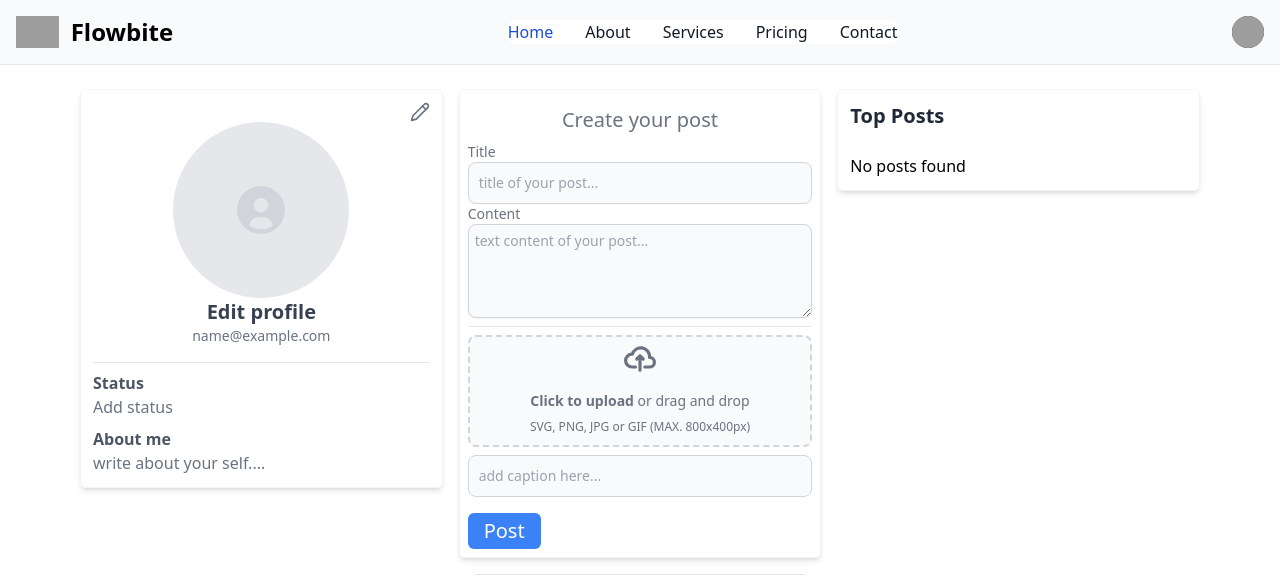
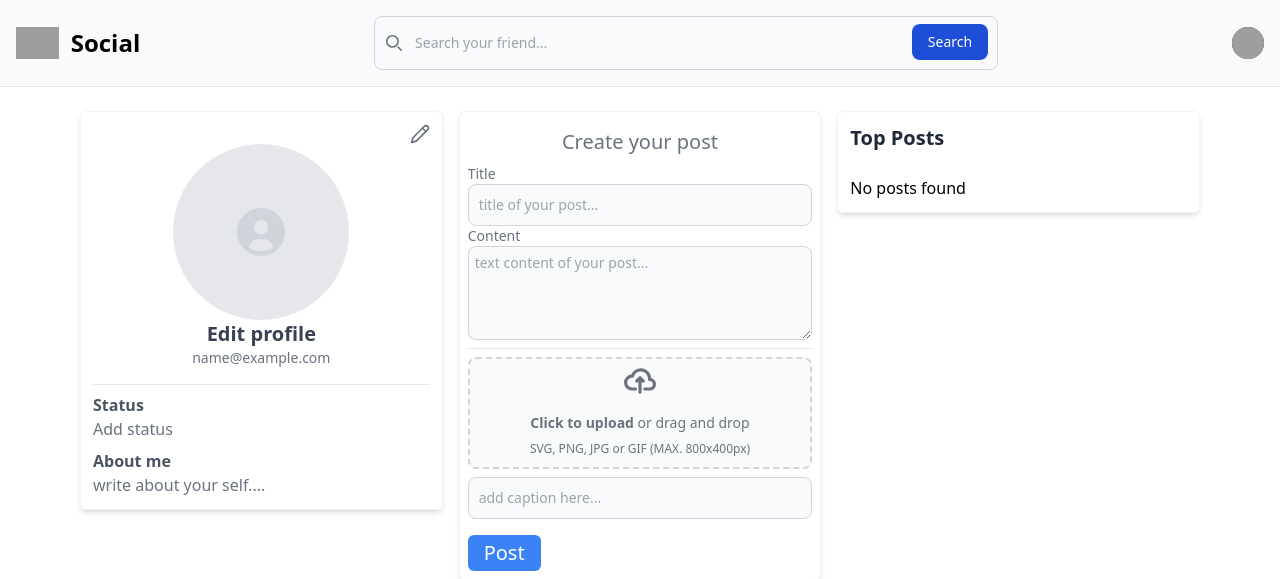
Before and after one commit to Shobhit-Mishra-02/Social-media-app, a Django app: page /social/home/ in a window 1280 px wide. Shown: the top 579 px of the page. Run offline with Django 4.2, Linux system fonts and the light colour scheme; the visitor is signed in with stand-in values (Sample User, id 1); data that the repository does not hold is empty; some libraries are stand-ins or nearby versions; grey boxes are pictures that could not be loaded.

Commit message:
added controller for user search

```diff
--- a/ajax/serializers.py
+++ b/ajax/serializers.py
@@ -1,6 +1,7 @@
 from rest_framework import serializers
 from home.models import Post, GeneralInformation, PersonalInformation
 from authentication.models import AccountUser
+
 
 class PostModelSerializer(serializers.ModelSerializer):
 
@@ -12,7 +13,8 @@ class PostModelSerializer(serializers.ModelSerializer):
 
     class Meta:
         model = Post
-        fields = ('id', 'user', 'title', 'content', 'created_at', 'image_url', 'caption', 'total_likes', 'did_user_like_post', 'owner_full_name', 'owner_profile_pic')
+        fields = ('id', 'user', 'title', 'content', 'created_at', 'image_url', 'caption',
+                  'total_likes', 'did_user_like_post', 'owner_full_name', 'owner_profile_pic')
 
     def get_owner_full_name(self, post):
 
@@ -38,7 +40,6 @@ class PostModelSerializer(serializers.ModelSerializer):
 
         return None
 
-
     def get_image_url(self, post):
         request = self.context.get('request')
 
@@ -54,13 +55,15 @@ class PostModelSerializer(serializers.ModelSerializer):
     def get_did_user_like_post(self, post):
         request = self.context.get("request")
         user_id = request.user.id
-        return True if post.userlikepost_set.filter(user = user_id).count() else False
+        return True if post.userlikepost_set.filter(user=user_id).count() else False
+
 
 class GeneralInformationModelSerializer(serializers.ModelSerializer):
 
     class Meta:
         model = GeneralInformation
         fields = "__all__"
+
 
 class PersonalInformationSerializer(serializers.ModelSerializer):
 
@@ -87,11 +90,49 @@ class PersonalInformationSerializer(serializers.ModelSerializer):
     def get_email(self, personal_information):
         return personal_information.user.email
 
+
 class AccountUserModelSerializer(serializers.ModelSerializer):
+    first_name = serializers.SerializerMethodField()
+    last_name = serializers.SerializerMethodField()
+    profile_pic = serializers.SerializerMethodField()
 
     class Meta:
         model = AccountUser
-        fields = ["date_joined", "email", "username", "id"]
+        fields = ["date_joined", "email", "username",
+                  "id", "first_name", "last_name", "profile_pic"]
+
+    def get_first_name(self, user):
+        personal_information = PersonalInformation.objects.filter(
+            user_id=user.id).first()
+
+        if personal_information:
+            return personal_information.first_name
+
+        return None
+
+    def get_last_name(self, user):
+        personal_information = PersonalInformation.objects.filter(
+            user_id=user.id).first()
+
+        if personal_information:
+            return personal_information.last_name
+
+        return None
+
+    def get_profile_pic(self, user):
+        request = self.context.get('request')
+
+        personal_information = PersonalInformation.objects.filter(
+            user_id=user.id).first()
+
+        if personal_information is None:
+            return None
+
+        if personal_information.profile_pic and hasattr(personal_information.profile_pic, 'url'):
+            image_url = personal_information.profile_pic.url
+            return request.build_absolute_uri(image_url)
+
+        return None
 
 
 class TrendingPostSerializer(serializers.ModelSerializer):
--- a/ajax/urls.py
+++ b/ajax/urls.py
@@ -18,5 +18,6 @@ urlpatterns = [
     path("getTrendingPosts/", views.get_trending_posts, name="get_trending_posts"),
     path("deletePost/<int:id>/", views.delete_post, name="delete_post"),
     path("getPost/<int:id>/", views.get_post, name="get_post"),
-    path("updatePost/<int:id>/", views.update_post, name="update_post")
+    path("updatePost/<int:id>/", views.update_post, name="update_post"),
+    path("searchUser/", views.search_users, name="search_users")
 ]
--- a/ajax/views.py
+++ b/ajax/views.py
@@ -181,7 +181,8 @@ def get_user_details(request, id):
         response = {}
 
         if users.count() > 0:
-            serialized_user = AccountUserModelSerializer(users[0]).data
+            serialized_user = AccountUserModelSerializer(
+                users[0], context={"request": request}).data
             response["user"] = serialized_user
         else:
             return JsonResponse({"message": "User does not exist"}, status=500)
@@ -262,3 +263,18 @@ def update_post(request, id):
         return JsonResponse({"message": "Post not found"}, status=404)
 
     return JsonResponse({"message": "Invalid method"}, status=500)
+
+
+@csrf_exempt
+@login_required
+def search_users(request):
+
+    if request.method == "POST":
+        search_string = request.POST["search_string"]
+        users = AccountUser.objects.filter(email__icontains=search_string)
+        serialized_data = AccountUserModelSerializer(
+            users, many=True, context={"request": request}).data
+
+        return JsonResponse(serialized_data, safe=False)
+
+    return JsonResponse({"message": "Invalid method"}, status=500)
--- a/templates/home/home_base_with_nav.html
+++ b/templates/home/home_base_with_nav.html
@@ -7,7 +7,7 @@
   <div class="max-w-screen-xl flex flex-wrap items-center justify-between mx-auto p-4">
     <a href="{% url 'home:home' %}" class="flex items-center space-x-3 rtl:space-x-reverse">
       <img src="https://flowbite.com/docs/images/logo.svg" class="h-8" alt="Flowbite Logo" />
-      <span class="self-center text-2xl font-semibold whitespace-nowrap ">Flowbite</span>
+      <span class="self-center text-2xl font-semibold whitespace-nowrap ">Social</span>
     </a>
     <div class="flex items-center md:order-2 space-x-3 md:space-x-0 rtl:space-x-reverse">
       <button type="button" class="flex text-sm bg-gray-800 rounded-full md:me-0 focus:ring-4 focus:ring-gray-300"
@@ -29,7 +29,8 @@
               class="block px-4 py-2 text-sm text-gray-700 hover:bg-gray-100 ">Profile</a>
           </li>
           <li>
-            <a href="{% url 'home:get_user_posts' %}" class="block px-4 py-2 text-sm text-gray-700 hover:bg-gray-100 ">Posts</a>
+            <a href="{% url 'home:get_user_posts' %}"
+              class="block px-4 py-2 text-sm text-gray-700 hover:bg-gray-100 ">Posts</a>
           </li>
           <li>
             <a href="#" class="block px-4 py-2 text-sm text-gray-700 hover:bg-gray-100 ">Friends</a>
@@ -40,6 +41,7 @@
           </li>
         </ul>
       </div>
+
       <button data-collapse-toggle="navbar-user" type="button"
         class="inline-flex items-center p-2 w-10 h-10 justify-center text-sm text-gray-500 rounded-lg md:hidden hover:bg-gray-100 focus:outline-none focus:ring-2 focus:ring-gray-200"
         aria-controls="navbar-user" aria-expanded="false">
@@ -50,30 +52,49 @@
         </svg>
       </button>
     </div>
-    <div class="items-center justify-between hidden w-full md:flex md:w-auto md:order-1" id="navbar-user">
-      <ul
-        class="flex flex-col font-medium p-4 md:p-0 mt-4 border border-gray-100 rounded-lg bg-gray-50 md:space-x-8 rtl:space-x-reverse md:flex-row md:mt-0 md:border-0 md:bg-white">
-        <li>
-          <a href="#" class="block py-2 px-3 text-white bg-blue-700 rounded md:bg-transparent md:text-blue-700 md:p-0"
-            aria-current="page">Home</a>
-        </li>
-        <li>
-          <a href="#"
-            class="block py-2 px-3 text-gray-900 rounded hover:bg-gray-100 md:hover:bg-transparent md:hover:text-blue-700 md:p-0 ">About</a>
-        </li>
-        <li>
-          <a href="#"
-            class="block py-2 px-3 text-gray-900 rounded hover:bg-gray-100 md:hover:bg-transparent md:hover:text-blue-700 md:p-0 ">Services</a>
-        </li>
-        <li>
-          <a href="#"
-            class="block py-2 px-3 text-gray-900 rounded hover:bg-gray-100 md:hover:bg-transparent md:hover:text-blue-700 md:p-0 ">Pricing</a>
-        </li>
-        <li>
-          <a href="#"
-            class="block py-2 px-3 text-gray-900 rounded hover:bg-gray-100 md:hover:bg-transparent md:hover:text-blue-700 md:p-0">Contact</a>
-        </li>
-      </ul>
+    <div class="items-center justify-between hidden w-full md:flex md:w-[50%] md:order-1" id="navbar-user">
+      <div class="w-full mt-2 sm:mt-0 relative">
+        <label for="default-search" class="mb-2 text-sm font-medium text-gray-900 sr-only">Search</label>
+        <div class="relative">
+          <div class="absolute inset-y-0 start-0 flex items-center ps-3 pointer-events-none">
+            <svg class="w-4 h-4 text-gray-500" aria-hidden="true" xmlns="http://www.w3.org/2000/svg" fill="none"
+              viewBox="0 0 20 20">
+              <path stroke="currentColor" stroke-linecap="round" stroke-linejoin="round" stroke-width="2"
+                d="m19 19-4-4m0-7A7 7 0 1 1 1 8a7 7 0 0 1 14 0Z" />
+            </svg>
+          </div>
+          <input type="search" id="search_input"
+            class="block w-full p-4 ps-10 text-sm text-gray-700 border border-gray-300 rounded-lg bg-gray-50 focus:outline-2 focus:border-white focus:outline-blue-400 outline-none"
+            placeholder="Search your friend..." required>
+          <button type="submit"
+            class="text-white absolute end-2.5 bottom-2.5 bg-blue-700 hover:bg-blue-800 focus:ring-4 focus:outline-none focus:ring-blue-300 font-medium rounded-lg text-sm px-4 py-2">Search</button>
+        </div>
+
+        <div id="search_result" class="flex flex-col absolute top-16 w-full bg-white shadow-md">
+          <!-- <div class="w-full p-1 flex flex-row gap-2">
+            <div class="h-12 w-12 rounded-full bg-gray-400"></div>
+            <div class="flex flex-col justify-start">
+              <span class="font-semibold text-gray-500">Peter Parker</span>
+              <span class="text-sm font-semibold text-gray-400">peterparker@gmail.com</span>
+            </div>
+          </div>
+          <div class="w-full m-1 flex flex-row gap-2">
+            <div class="h-12 w-12 rounded-full bg-gray-400"></div>
+            <div class="flex flex-col justify-start">
+              <span class="font-semibold text-gray-500">Peter Parker</span>
+              <span class="text-sm font-semibold text-gray-400">peterparker@gmail.com</span>
+            </div>
+          </div>
+          <div class="w-full m-1 flex flex-row gap-2">
+            <div class="h-12 w-12 rounded-full bg-gray-400"></div>
+            <div class="flex flex-col justify-start">
+              <span class="font-semibold text-gray-500">Peter Parker</span>
+              <span class="text-sm font-semibold text-gray-400">peterparker@gmail.com</span>
+            </div>
+          </div> -->
+        </div>
+      </div>
+
     </div>
   </div>
 </nav>
@@ -121,15 +142,38 @@
     })
   }
 
+  function makeSearch(searchString) {
+    formData = new FormData()
+    formData.append("search_string", searchString)
+
+    createPostRequestPromise("{% url 'ajax:search_users' %}", formData)
+      .then(data => console.log(data))
+      .catch(err => console.log(err))
+  }
+
   $(document).ready(function () {
+    let searchRequestId = null
 
     createGetRequestPromise("{% url 'ajax:get_personal_information' user.id %}")
       .then(data => {
-        if(data.full_name){
+        if (data.full_name) {
           $("#navbar__full_name").text(data.full_name)
         }
         $("#navbar__profile_pic").attr('src', data.profile_pic)
       })
+
+    $("#search_input").on("input", function () {
+      if (searchRequestId) {
+        clearTimeout(searchRequestId)
+        searchRequestId = null
+      }
+
+      searchRequestId = setTimeout(() => {
+        makeSearch($(this).val())
+        searchRequestId = null
+      }, 2000)
+
+    })
   })
 </script>
 {% endblock javascript_for_navbar %}
```
